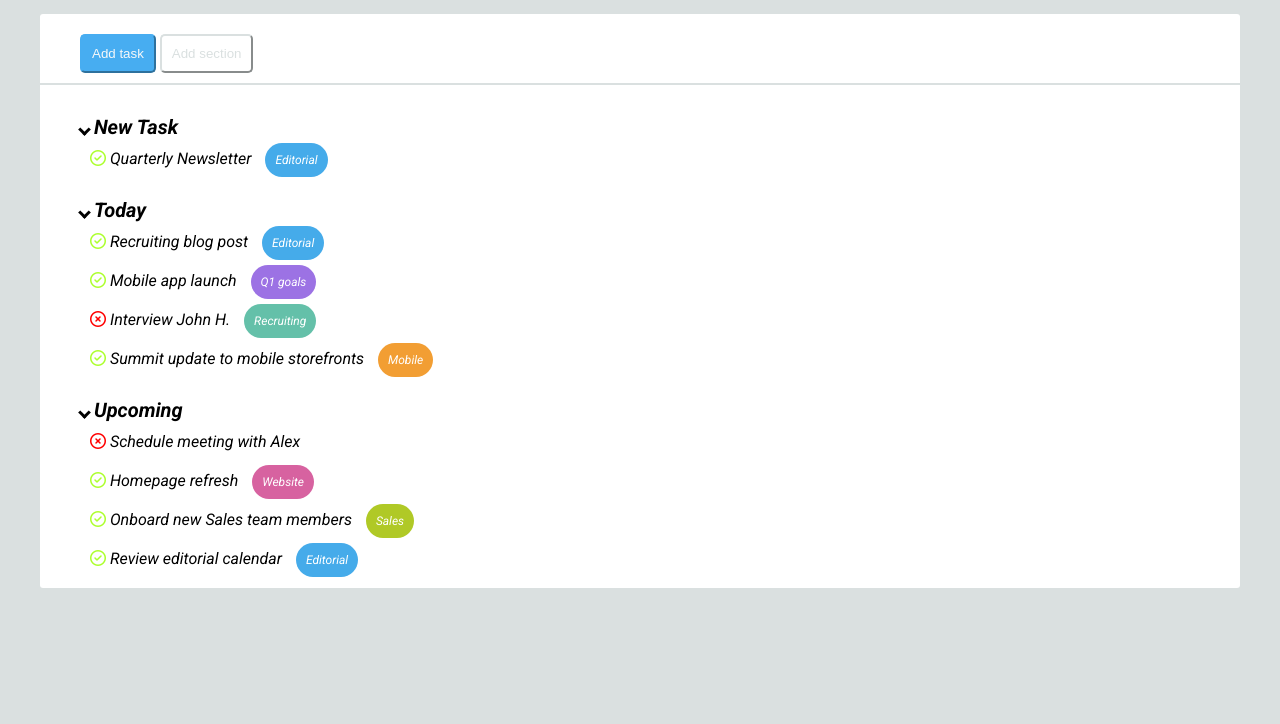
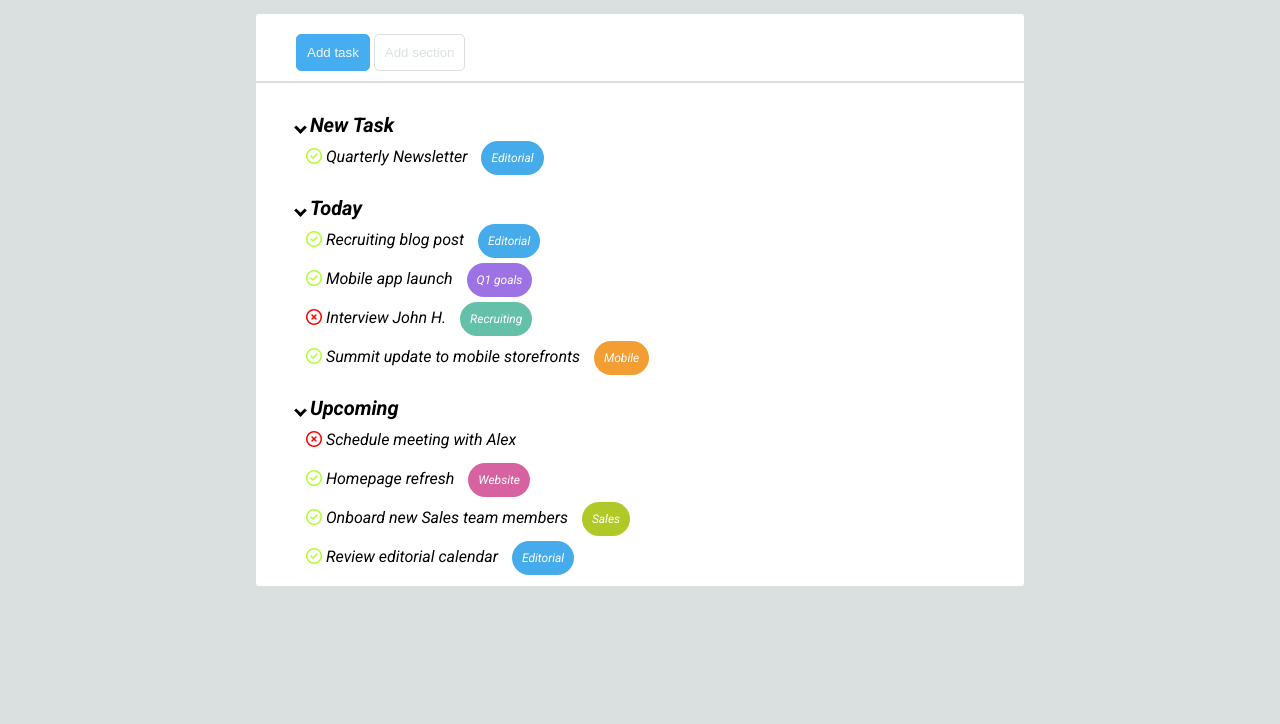
Before and after one commit to VeronicaFontana/html-css-toboolist, a plain HTML site: page index.html in a window 1280 px wide. Shown: the part 76-800 px from the top of the page. Drawn offline with Linux system fonts and the light colour scheme.

Commit message:
Correzione in classe

```diff
--- a/css/style.css
+++ b/css/style.css
@@ -31,7 +31,7 @@ header .logo strong{
 .container{
   background-color: white;
   border-radius: 3px;
-  width: 1200px;
+  width: 60%;
   height: fit-content;
   margin: 20px auto ;
   padding-block: 10px;
@@ -40,6 +40,8 @@ header .logo strong{
 button{
   border-radius: 5px;
   padding: 10px;
+  border: none;
+  cursor: pointer;
 }
 
 .main-buttons{
@@ -48,16 +50,15 @@ button{
   padding-inline: 40px;
 }
 
-
-.Task{
+.Task-button{
   background-color: #47ADF1;
-  border-color: #47ADF1;
+  border: 1px solid #47ADF1;
   color: #F6F8F9;
 }
 
-.Section{
+.Section-button{
   background-color: white;
-  border-color: rgb(218, 224, 224);
+  border: 1px solid rgb(218, 224, 224);
   color: rgb(218, 224, 224);
 }
 
--- a/index.html
+++ b/index.html
@@ -22,8 +22,8 @@
     <main class="container">
 
       <div class="main-buttons">
-        <button class="Task">Add task</button>
-        <button class="Section">Add section</button>
+        <button class="Task-button">Add task</button>
+        <button class="Section-button">Add section</button>
       </div>
 
       <!--LIST-->
```
